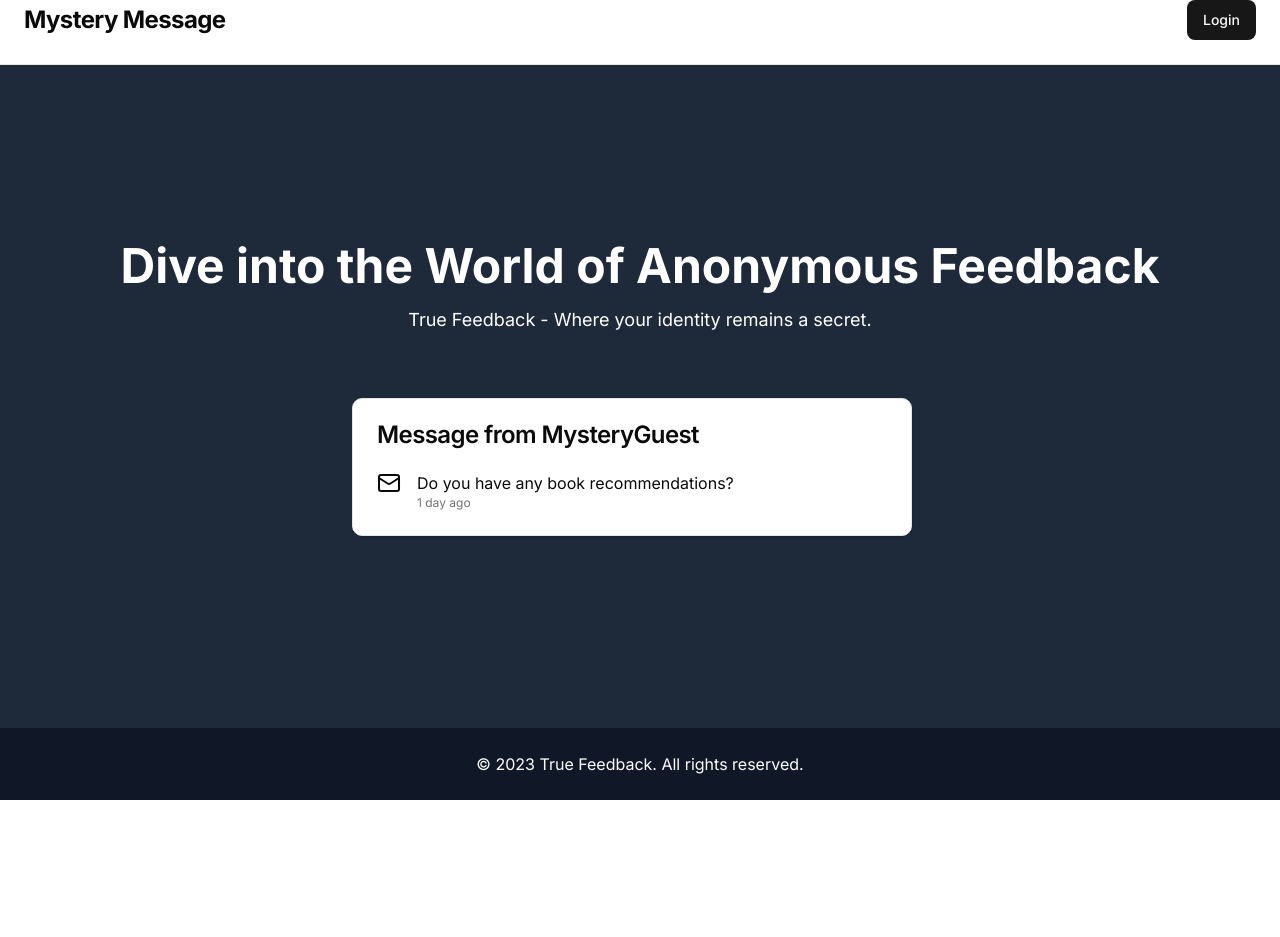
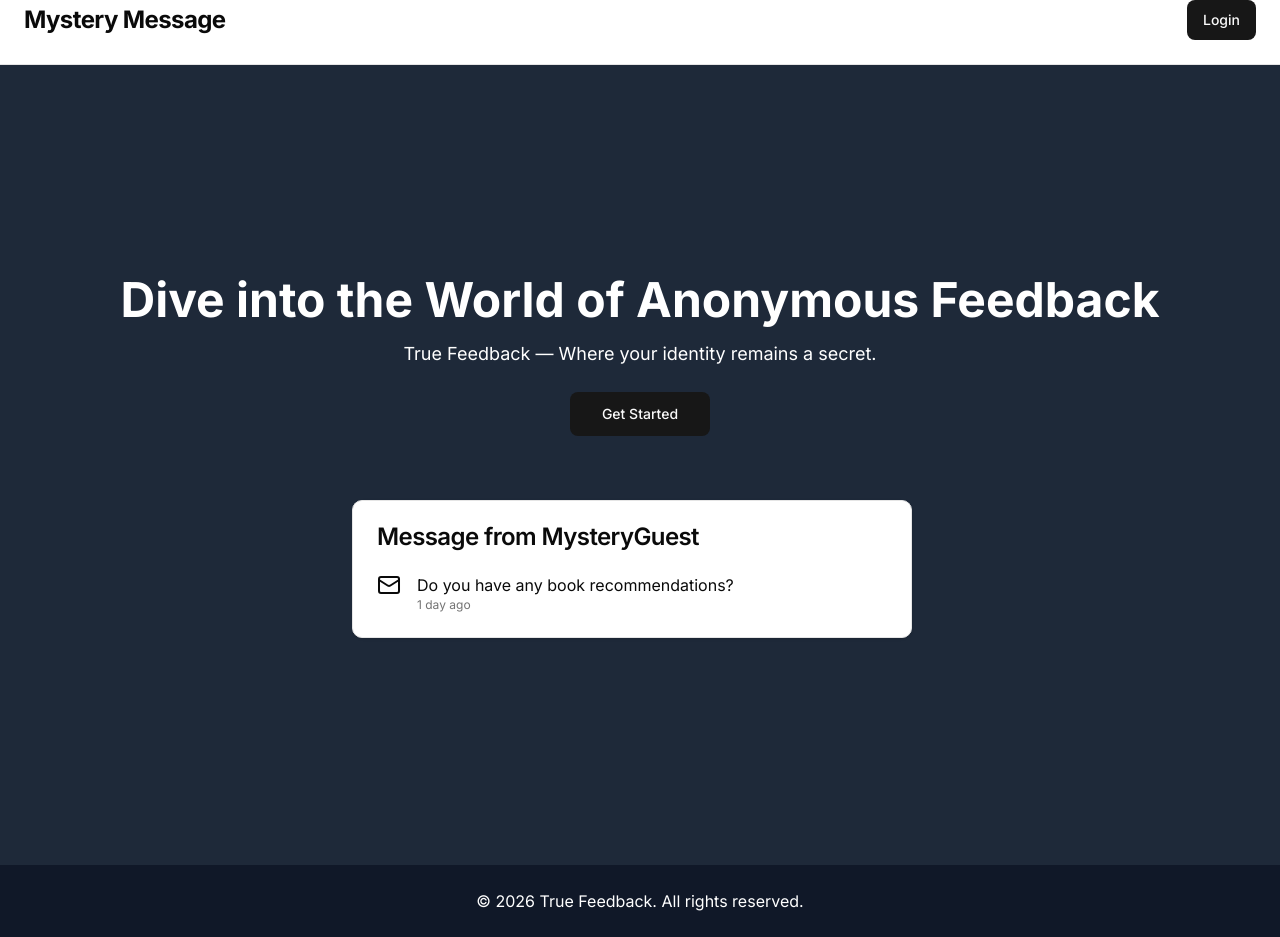
Before and after one commit to hellsy9113/anon_msg, a Next.js app: page / in a window 1280 px wide. Before the commit the page ends 800 px from the top, so only its background shows below. Built offline with nearby package versions, Linux system fonts and the light colour scheme; no server answers.

Commit message:
prototype 2

```diff
--- a/src/app/(app)/dashboard/page.tsx
+++ b/src/app/(app)/dashboard/page.tsx
@@ -38,7 +38,12 @@ import {
   FormItem,
 } from "@/components/ui/form";
 
+import { useRouter } from "next/navigation";
+
 export default function UserDashboard() {
+
+   const router = useRouter();
+
   const [messages, setMessages] = useState<Message[]>([]);
 
   const [isMessagesLoading, setIsMessagesLoading] =
@@ -181,6 +186,26 @@ export default function UserDashboard() {
       setIsSwitchLoading(false);
     }
   };
+
+  useEffect(()=>{
+    if(status=== "unauthenticated")
+    {
+      router.replace("/");
+    }
+  },[status,router]);
+
+
+if (status === "loading") {
+  return (
+    <div className="flex justify-center items-center min-h-screen">
+      <Loader2 className="h-6 w-6 animate-spin" />
+    </div>
+  );
+}
+
+if (status === "unauthenticated") {
+  return null;
+}
 
   // Delete message from UI
   const handleDeleteMessage = (
--- a/src/app/(app)/page.tsx
+++ b/src/app/(app)/page.tsx
@@ -1,66 +1,145 @@
-'use client';
+"use client";
 
-import Image from 'next/image';
-import Link from 'next/link';
-import { Button } from '@/components/ui/button';
-import { Mail } from 'lucide-react'; // Assuming you have an icon for messages
-import { Card, CardContent, CardHeader, CardTitle } from '@/components/ui/card';
-import Autoplay from 'embla-carousel-autoplay';
-import messages from '@/messages.json';
+import { useEffect } from "react";
+
+import Link from "next/link";
+
+import { useRouter } from "next/navigation";
+
+import { useSession } from "next-auth/react";
+
+import { Loader2, Mail } from "lucide-react";
+
+import { Button } from "@/components/ui/button";
+
+import {
+  Card,
+  CardContent,
+  CardHeader,
+  CardTitle,
+} from "@/components/ui/card";
+
+import Autoplay from "embla-carousel-autoplay";
+
+import messages from "@/messages.json";
 
 import {
   Carousel,
   CarouselContent,
   CarouselItem,
-  CarouselNext,
-  CarouselPrevious,
-} from '@/components/ui/carousel';
+} from "@/components/ui/carousel";
 
 export default function Home() {
+
+  const router = useRouter();
+
+  const { status } = useSession();
+
+  // Redirect authenticated users
+  useEffect(() => {
+
+    if (status === "authenticated") {
+      router.replace("/dashboard");
+    }
+
+  }, [status, router]);
+
+  // Show loading spinner while checking session
+  if (status === "loading") {
+    return (
+      <div className="flex min-h-screen items-center justify-center bg-gray-900">
+        <Loader2 className="h-8 w-8 animate-spin text-white" />
+      </div>
+    );
+  }
+
+  // Prevent homepage flash before redirect
+  if (status === "authenticated") {
+    return null;
+  }
+
   return (
     <>
       {/* Main content */}
-      <main className="flex-grow flex flex-col items-center justify-center px-4 md:px-24 py-12 bg-gray-800 text-white">
-        <section className="text-center mb-8 md:mb-12">
-          <h1 className="text-3xl md:text-5xl font-bold">
+      <main className="flex min-h-screen flex-col items-center justify-center bg-gray-800 px-4 py-12 text-white md:px-24">
+
+        {/* Hero Section */}
+        <section className="mb-8 text-center md:mb-12">
+
+          <h1 className="text-3xl font-bold md:text-5xl">
             Dive into the World of Anonymous Feedback
           </h1>
-          <p className="mt-3 md:mt-4 text-base md:text-lg">
-            True Feedback - Where your identity remains a secret.
+
+          <p className="mt-3 text-base md:mt-4 md:text-lg">
+            True Feedback — Where your identity remains a secret.
           </p>
+
+          <div className="mt-6">
+            <Link href="/sign-up">
+              <Button size="lg">
+                Get Started
+              </Button>
+            </Link>
+          </div>
+
         </section>
 
-        {/* Carousel for Messages */}
+        {/* Carousel */}
         <Carousel
-          plugins={[Autoplay({ delay: 2000 })]}
+          plugins={[
+            Autoplay({
+              delay: 2000,
+            }),
+          ]}
           className="w-full max-w-lg md:max-w-xl"
         >
+
           <CarouselContent>
+
             {messages.map((message, index) => (
-              <CarouselItem key={index} className="p-4">
+
+              <CarouselItem
+                key={index}
+                className="p-4"
+              >
+
                 <Card>
+
                   <CardHeader>
-                    <CardTitle>{message.title}</CardTitle>
+                    <CardTitle>
+                      {message.title}
+                    </CardTitle>
                   </CardHeader>
-                  <CardContent className="flex flex-col md:flex-row items-start space-y-2 md:space-y-0 md:space-x-4">
+
+                  <CardContent className="flex flex-col items-start space-y-2 md:flex-row md:space-x-4 md:space-y-0">
+
                     <Mail className="flex-shrink-0" />
+
                     <div>
                       <p>{message.content}</p>
+
                       <p className="text-xs text-muted-foreground">
                         {message.received}
                       </p>
                     </div>
+
                   </CardContent>
+
                 </Card>
+
               </CarouselItem>
+
             ))}
+
           </CarouselContent>
+
         </Carousel>
+
       </main>
 
       {/* Footer */}
-      <footer className="text-center p-4 md:p-6 bg-gray-900 text-white">
-        © 2023 True Feedback. All rights reserved.
+      <footer className="bg-gray-900 p-4 text-center text-white md:p-6">
+        © 2026 True Feedback. All rights reserved.
       </footer>
     </>
   );
```
